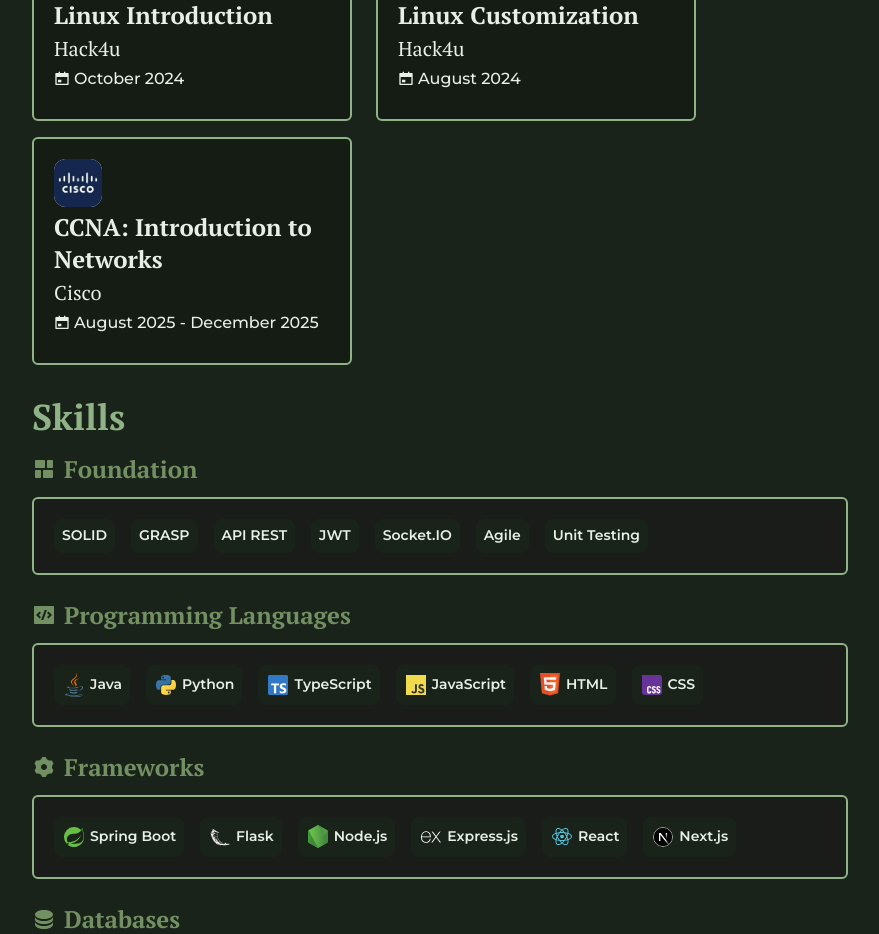
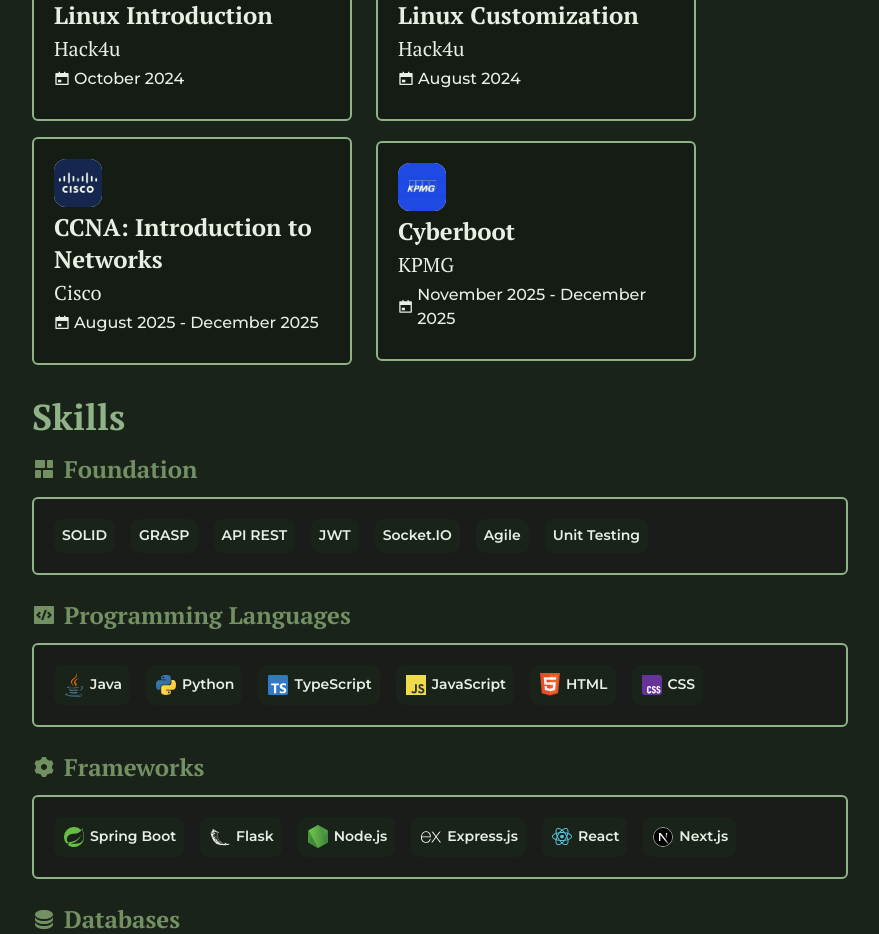
Before and after one commit to fedeabeledo/cv, a Next.js app: page / in a window 1280 px wide. Shown: the part 1080-2014 px from the top of the page, without its empty margins (400-1279 px from the left). Built offline with nearby package versions, Linux system fonts and the light colour scheme.

Commit message:
add kpmg cert

```diff
--- a/src/app/page.tsx
+++ b/src/app/page.tsx
@@ -6,6 +6,7 @@
 import { PresentationCard } from "@/components/PresentationCard/PresentationCard";
 import Hack4uLogo from "@/assets/hack4u_logo.jpg";
 import CiscoLogo from "@/assets/cisco_logo.jpg";
+import KPMGLogo from "@/assets/kpmg_logo.jpg";
 import { BlurIn } from "@/components/animations/BlurIn";
 import ToggleTheme from "@/components/ToggleTheme/ToggleTheme";
 
@@ -35,6 +36,15 @@
         title: "CCNA: Introduction to Networks",
         provider: "Cisco",
         date: "August 2025 - December 2025",
+        inProgress: false,
+    },
+    {
+        logo: KPMGLogo,
+        logoAlt: "KPMG Logo",
+        logoClassname: "bg-white object-contain rounded-xl w-12 h-12",
+        title: "Cyberboot",
+        provider: "KPMG",
+        date: "November 2025 - December 2025",
         inProgress: false,
     },
 ];
```
Also changed, not shown: src/assets/kpmg_logo.jpg (added).
